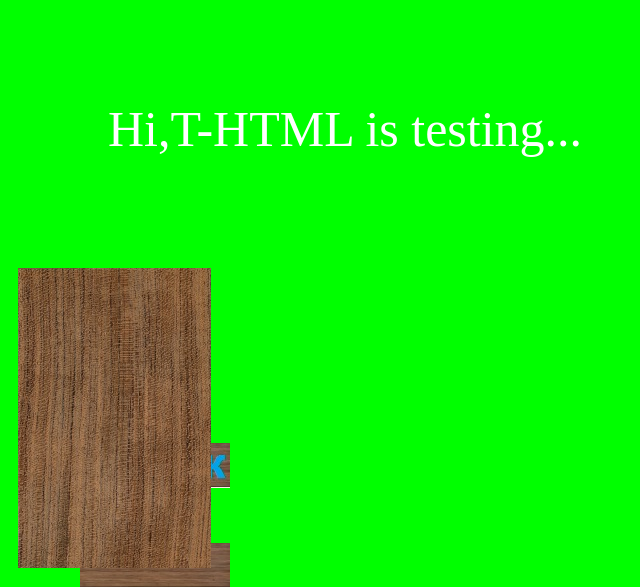
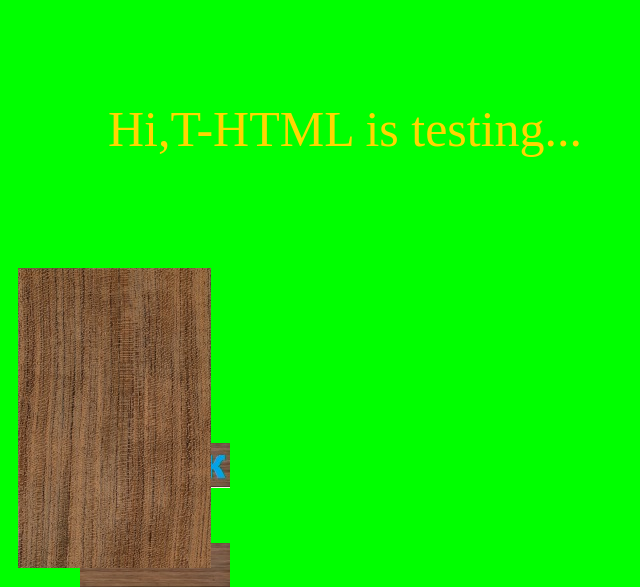
Before and after one commit to DemianFS/DemianFS.github.io, a PHP site: page / in a window 1280 px wide. Shown: the top 587 px of the page, without its empty margins (0-640 px from the left). Run offline with PHP 8.4, Linux system fonts and the light colour scheme.

Commit message:
Initial commit

```diff
--- a/css/index.css
+++ b/css/index.css
@@ -6,6 +6,7 @@ body{
 	font-size: 50px	;
 }
 #TEST{
+	color:Gold;
 	margin:100px;
 
 }
```
